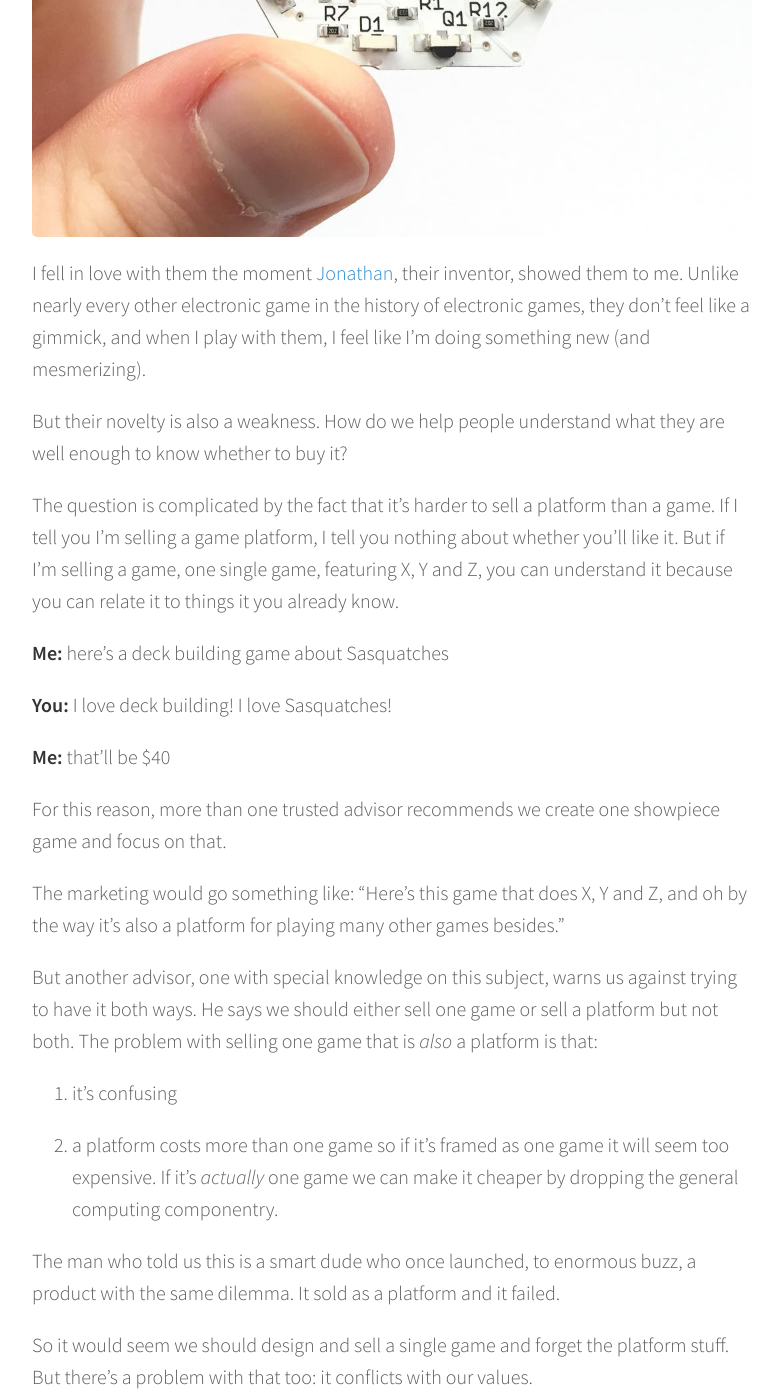
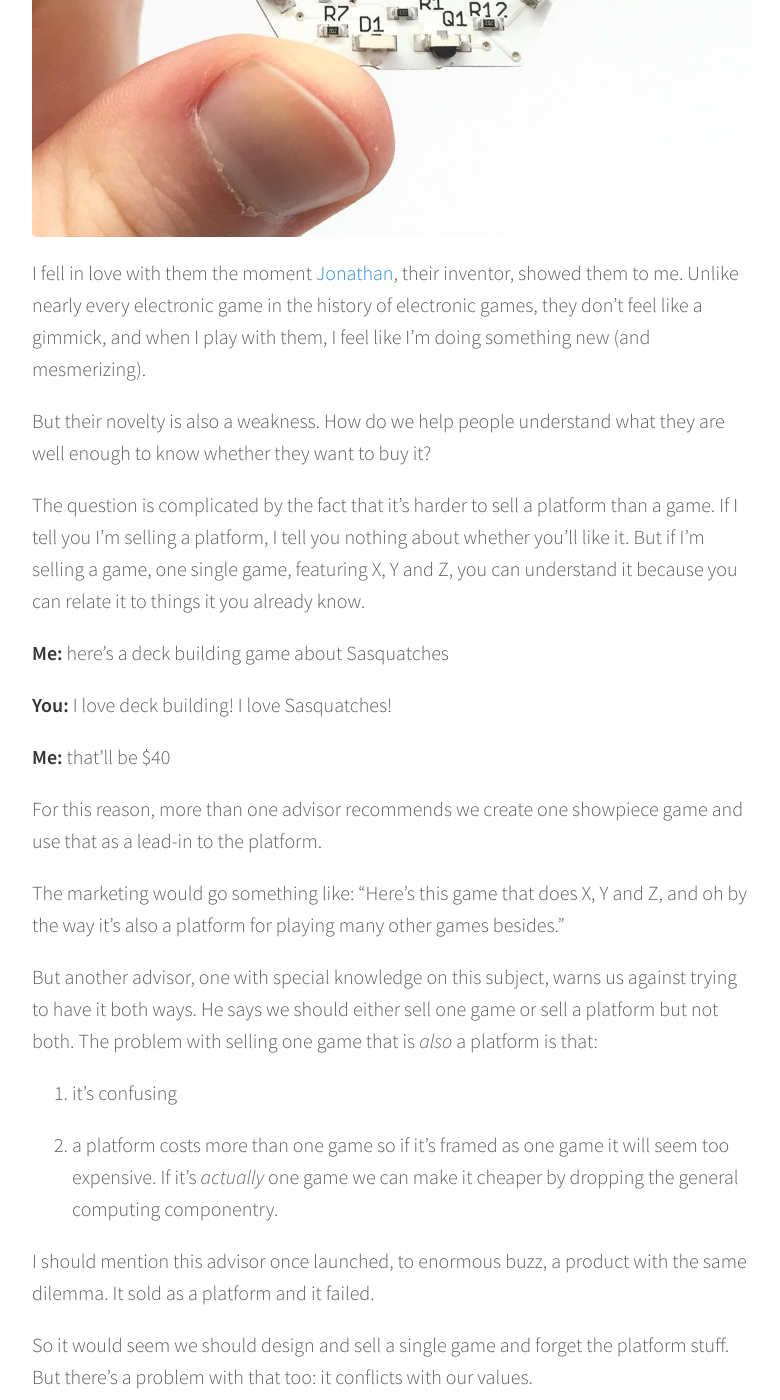
Before and after one commit to jbobrow/Move38-website, a Jekyll site: the page built from _posts/2016-09-28-game-or-game-platform.markdown, in a window 1280 px wide and 1400 px high, scrolled down 1447 px. Shown: the whole window, without its empty margins (248-1028 px from the left). Built offline with Jekyll 4.4.1, drawn with Linux system fonts in a browser that asks for light colours; nearby versions of some CDN libraries; comment, search, counter and statistics services are not loaded.

Commit message:
Updated Game Or Game Platform

```diff
--- a/_posts/2016-09-28-game-or-game-platform.markdown
+++ b/_posts/2016-09-28-game-or-game-platform.markdown
@@ -18,11 +18,11 @@ Here they are running a demo program that makes them all try to resolve to the s
 
 ![automatile-naked.jpg](/uploads/automatile-naked.jpg)
 
-I fell in love with them the moment [Jonathan](http://cargo.jonathanbobrow.com/), their inventor, showed them to me. Unlike nearly every other electronic game in the history of electronic games, they don't feel like a gimmick, and when I play with them, I feel like I'm doing something new (and mesmerizing).
+I fell in love with them the moment [Jonathan](http://cargo.jonathanbobrow.com/), their inventor, showed them to me. Unlike nearly every electronic game in the history of electronic games, they don't feel like a gimmick, and when I play with them, I feel like I'm doing something new (and mesmerizing).
 
-But their novelty is also a weakness. How do we help people understand what they are well enough to know whether to buy it?
+But their novelty is also a weakness. How do we help people understand what they are well enough to know whether they want to buy it?
 
-The question is complicated by the fact that it's harder to sell a platform than a game. If I tell you I'm selling a game platform, I tell you nothing about whether you'll like it. But if I'm selling a game, one single game, featuring X, Y and Z, you can understand it because you can relate it to things it you already know.
+The question is complicated by the fact that it's harder to sell a platform than a game. If I tell you I'm selling a platform, I tell you nothing about whether you'll like it. But if I'm selling a game, one single game, featuring X, Y and Z, you can understand it because you can relate it to things it you already know.
 
 **Me:** here's a deck building game about Sasquatches
 
@@ -30,7 +30,7 @@ The question is complicated by the fact that it's harder to sell a platform than
 
 **Me:** that'll be $40
 
-For this reason, more than one trusted advisor recommends we create one showpiece game and focus on that.
+For this reason, more than one advisor recommends we create one showpiece game and use that as a lead-in to the platform.
 
 The marketing would go something like: "Here's this game that does X, Y and Z, and oh by the way it's also a platform for playing many other games besides."
 
@@ -40,7 +40,7 @@ But another advisor, one with special knowledge on this subject, warns us agains
 
 2. a platform costs more than one game so if it's framed as one game it will seem too expensive. If it's *actually* one game we can make it cheaper by dropping the general computing componentry.
 
-The man who told us this is a smart dude who once launched, to enormous buzz, a product with the same dilemma. It sold as a platform and it failed.
+I should mention this advisor once launched, to enormous buzz, a product with the same dilemma. It sold as a platform and it failed.
 
 So it would seem we should design and sell a single game and forget the platform stuff. But there's a problem with that too: it conflicts with our values.
 
```
